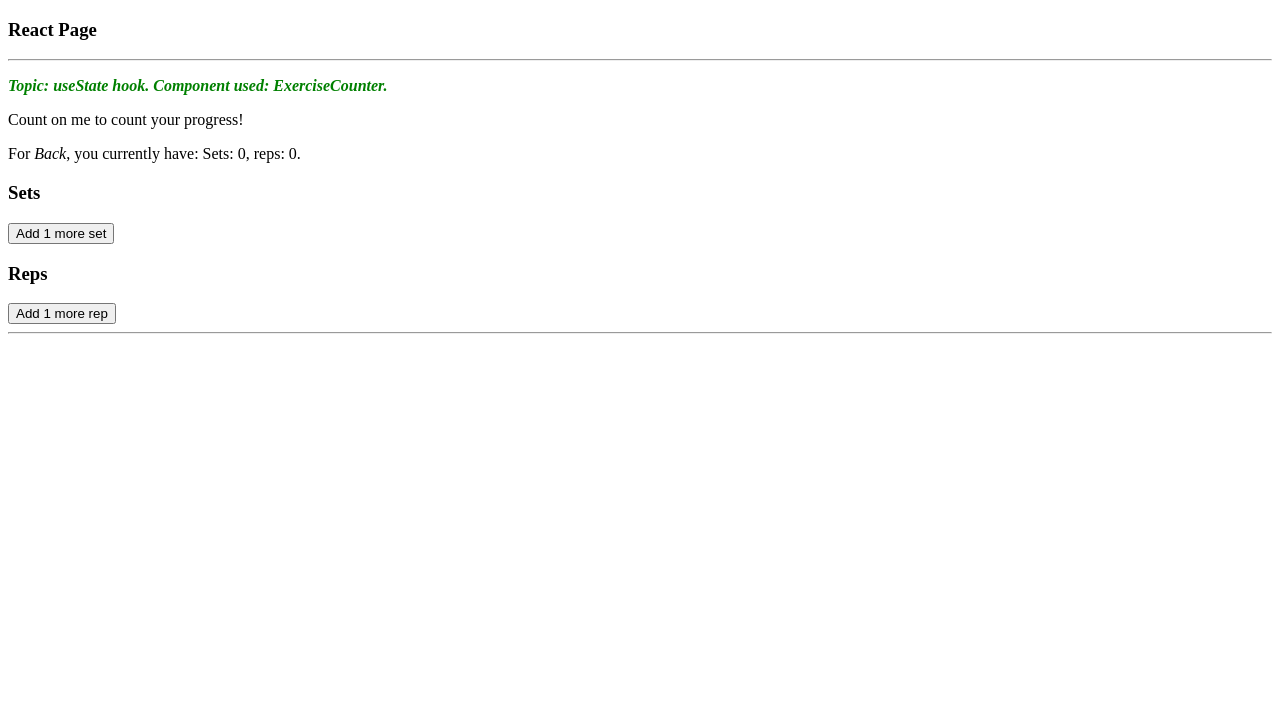
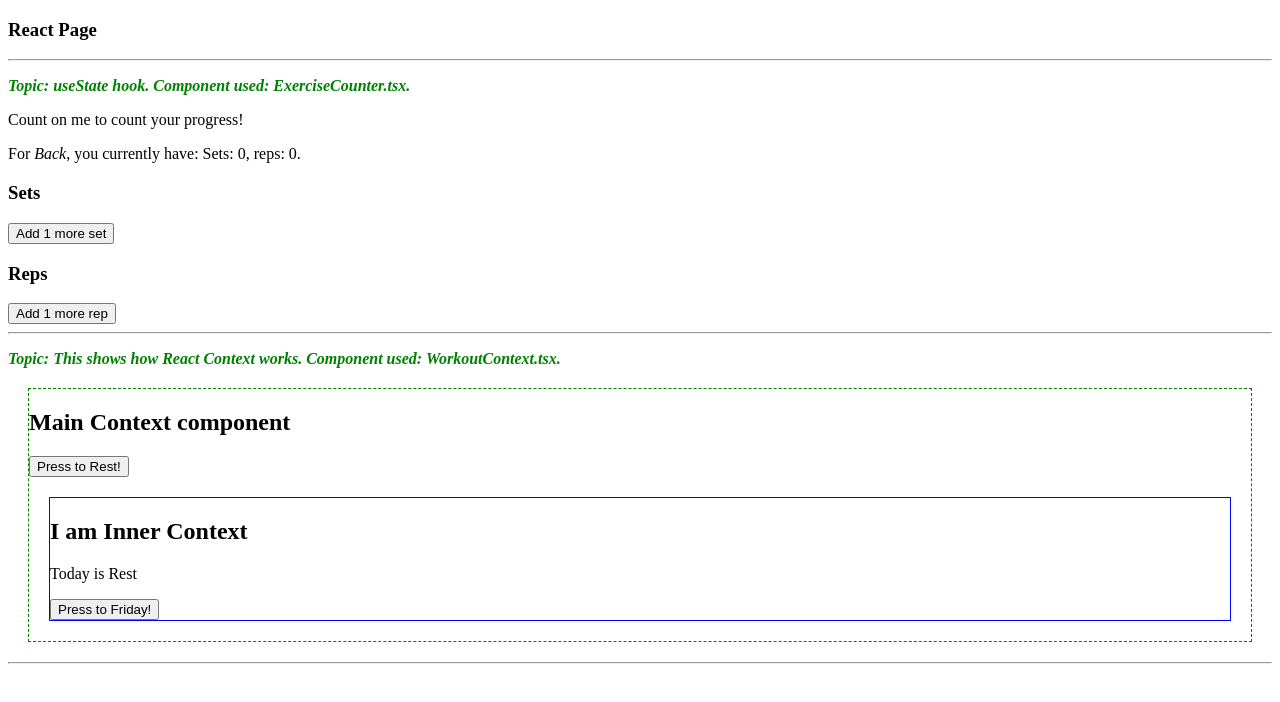
Before and after one commit to gabrieltira94/react, a Next.js app: page /react in a window 1280 px wide. Shown: the top 702 px of the page. Built offline with nearby package versions, Linux system fonts and the light colour scheme.

Commit message:
Added useContext topic

```diff
--- /dev/null
+++ b/contexts/WorkoutContext.tsx
@@ -0,0 +1,14 @@
+import { createContext, useContext } from 'react';
+
+export type Days = 'Monday' | 'Tuesday' | 'Friday' | 'Rest';
+interface IWorkoutContext {
+  day: Days;
+  setDay: (day: Days) => void;
+}
+
+export const WorkoutContext = createContext<IWorkoutContext>({
+  day: 'Rest',
+  setDay: day => { }, // Logic for this setter happenes when WorkoutContext.Provider is initialized
+});
+
+export const useWorkoutContext = () => useContext(WorkoutContext);
--- a/pages/react/index.tsx
+++ b/pages/react/index.tsx
@@ -1,7 +1,14 @@
+import { Days, WorkoutContext } from "@/contexts/WorkoutContext";
 import ReactView from "@/views/React";
+import { useState } from "react";
 
 export default function React() {
+  const [day, setDay] = useState<Days>('Rest');
+
   return (
-    <ReactView />
+    // setDay assignemnt is spread in all places where `useWorkoutContext()` hook is used
+    <WorkoutContext.Provider value={{ day, setDay }}>
+      <ReactView />
+    </WorkoutContext.Provider>
   );
 }
--- /dev/null
+++ b/views/Context/InnerContext.tsx
@@ -0,0 +1,16 @@
+import { useWorkoutContext } from "@/contexts/WorkoutContext";
+
+export default function InnerContext() {
+  // const [day, setDay] = useState<Days>('Rest');
+  const { day, setDay } = useWorkoutContext();
+
+  return (
+    <div style={{ border: '1px solid blue', margin: 20 }}>
+      <h2>I am Inner Context</h2>
+
+      <p>Today is {day}</p>
+
+      <button onClick={() => setDay('Friday')}>Press to Friday!</button>
+    </div>
+  );
+}
--- /dev/null
+++ b/views/Context/MainContext.tsx
@@ -0,0 +1,16 @@
+import { useWorkoutContext } from "@/contexts/WorkoutContext";
+import InnerContext from "./InnerContext";
+
+export default function MainContext() {
+  const { setDay } = useWorkoutContext();
+
+  return (
+    <div style={{ border: '1px dashed green', margin: 20 }}>
+      <h2>Main Context component</h2>
+
+      <button onClick={() => setDay('Rest')}>Press to Rest!</button>
+
+      <InnerContext />
+    </div>
+  );
+}
--- a/views/React.tsx
+++ b/views/React.tsx
@@ -1,5 +1,6 @@
 import ExerciseCounter from "@/components/ExerciseCounter";
 import TopicHeader from "@/components/TopicHeader";
+import MainContext from "./Context/MainContext";
 
 export default function ReactView() {
   return (
@@ -8,13 +9,22 @@ export default function ReactView() {
 
       <hr />
       <TopicHeader
-        componentUsed="ExerciseCounter"
+        componentUsed="ExerciseCounter.tsx"
         topic="useState hook"
       />
 
       <ExerciseCounter muscle="Back" />
 
       <hr />
+      <TopicHeader
+        componentUsed="WorkoutContext.tsx"
+        topic="This shows how React Context works"
+      />
+
+      <MainContext />
+
+      <hr />
+
     </>
   );
 }
```
Also changed, not shown: tsconfig.json (+18 -5 lines).
